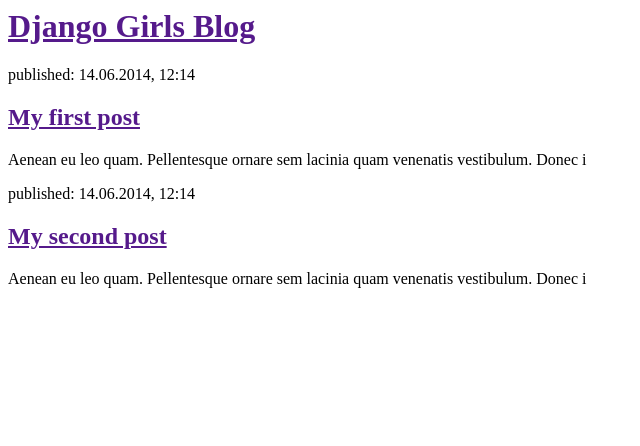
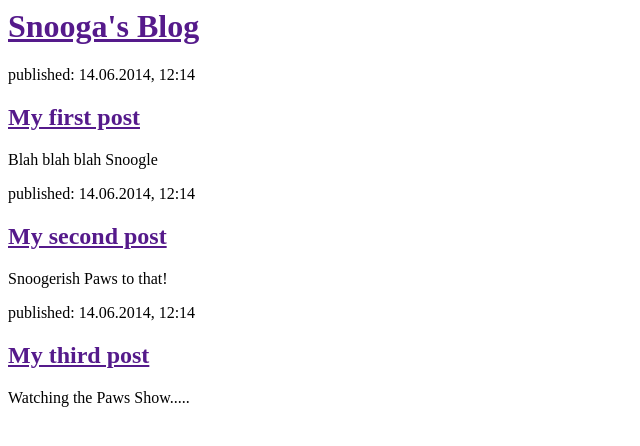
Before and after one commit to bevo009/my-first-blog-2, a Python web app: template blog/templates/blog/post_list.html in a window 1280 px wide. Shown: the top 446 px of the page, without its empty margins (0-640 px from the left). Run offline with Jinja, Linux system fonts and the light colour scheme; the template is opened without the code that fills it, so the values that code supplies are empty.

Commit message:
My DGirls app, 2nd commit

```diff
--- a/blog/templates/blog/post_list.html
+++ b/blog/templates/blog/post_list.html
@@ -1,22 +1,28 @@
 <html>
 	<head>
-		<title>Django	Girls	blog</title>
+		<title>DGirls	blog</title>
 	</head>
 	<body>
 		<div>
-			<h1><a	href="">Django	Girls	Blog</a></h1>
+			<h1><a	href="">Snooga's Blog</a></h1>
 		</div>
 
 		<div>
 			<p>published:	14.06.2014,	12:14</p>
 			<h2><a	href="">My	first	post</a></h2>
-			<p>Aenean	eu	leo	quam.	Pellentesque	ornare	sem	lacinia	quam venenatis	vestibulum.	Donec	i
+			<p>Blah blah blah Snoogle
 		</div>
 
 		<div>
 			<p>published:	14.06.2014,	12:14</p>
 			<h2><a	href="">My	second	post</a></h2>
-			<p>Aenean	eu	leo	quam.	Pellentesque	ornare	sem	lacinia	quam	venenatis	vestibulum.	Donec	i
+			<p>Snoogerish Paws to that!
+		</div>
+
+		<div>
+			<p>published:	14.06.2014,	12:14</p>
+			<h2><a	href="">My	third post</a></h2>
+			<p>Watching the Paws Show.....</div>
 		</div>
 	</body>
 </html>
```
